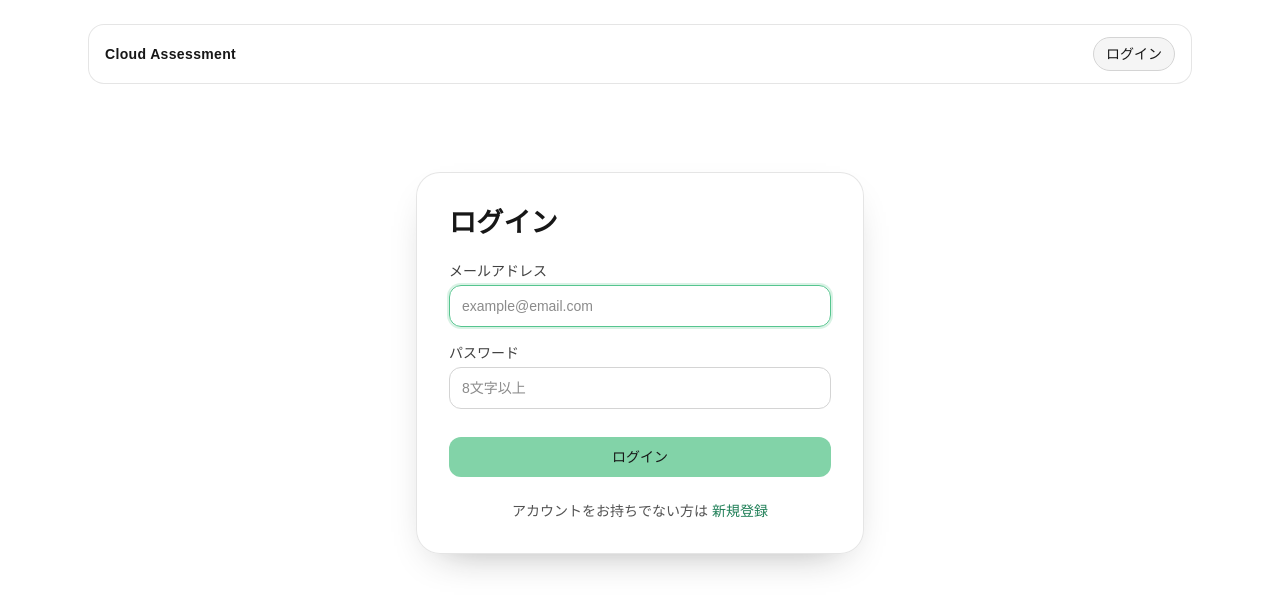
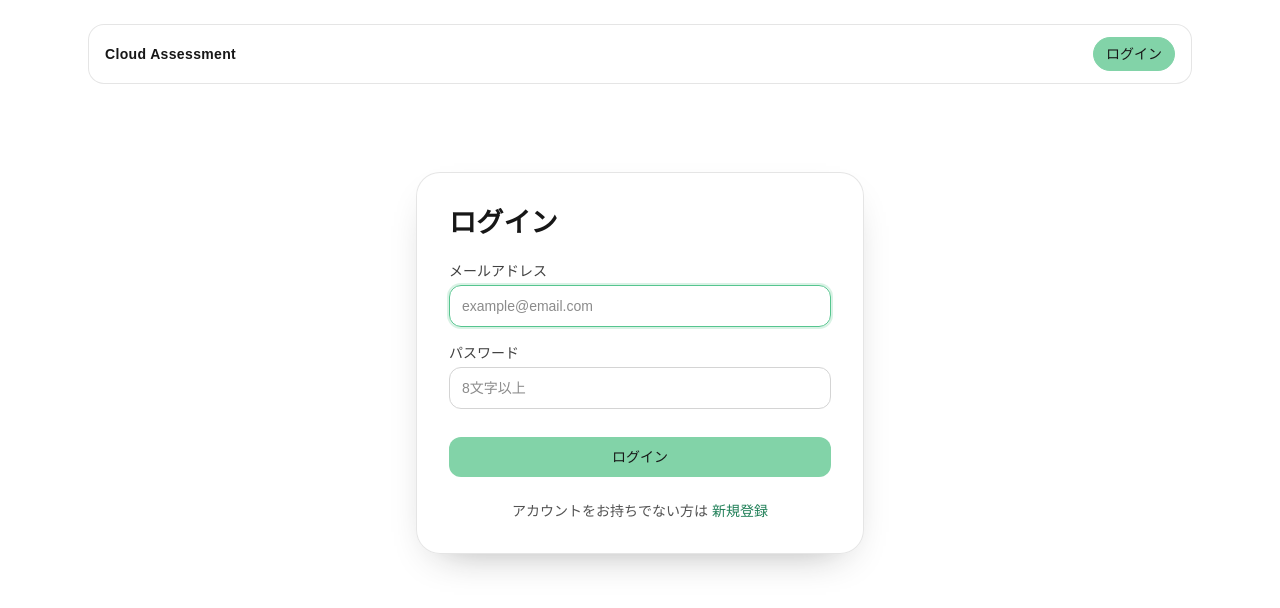
Before and after one commit to micci184/cloud-assessment, a Next.js app: page /login in a window 1280 px wide. Shown: the top 608 px of the page. Built offline with nearby package versions, Linux system fonts and the light colour scheme.

Commit message:
fix(ui): ヘッダーのアクティブ色を緑系に戻す
Made-with: Cursor

```diff
--- a/app/header-nav.tsx
+++ b/app/header-nav.tsx
@@ -17,7 +17,7 @@ export const HeaderNav = (): React.ReactElement => {
   const getNavLinkClassName = (isActive: boolean): string => {
     return `whitespace-nowrap rounded-full border px-3 py-1.5 text-xs font-medium transition sm:text-sm ${
       isActive
-        ? "border-neutral-300 bg-neutral-100 text-neutral-900 dark:border-neutral-600 dark:bg-neutral-800 dark:text-neutral-100"
+        ? "border-brand-300 bg-brand-300 text-neutral-900 dark:border-brand-400 dark:bg-brand-400 dark:text-white"
         : "border-transparent text-neutral-600 hover:border-neutral-200 hover:bg-neutral-100 dark:text-neutral-300 dark:hover:border-neutral-700 dark:hover:bg-neutral-800"
     }`;
   };
```
